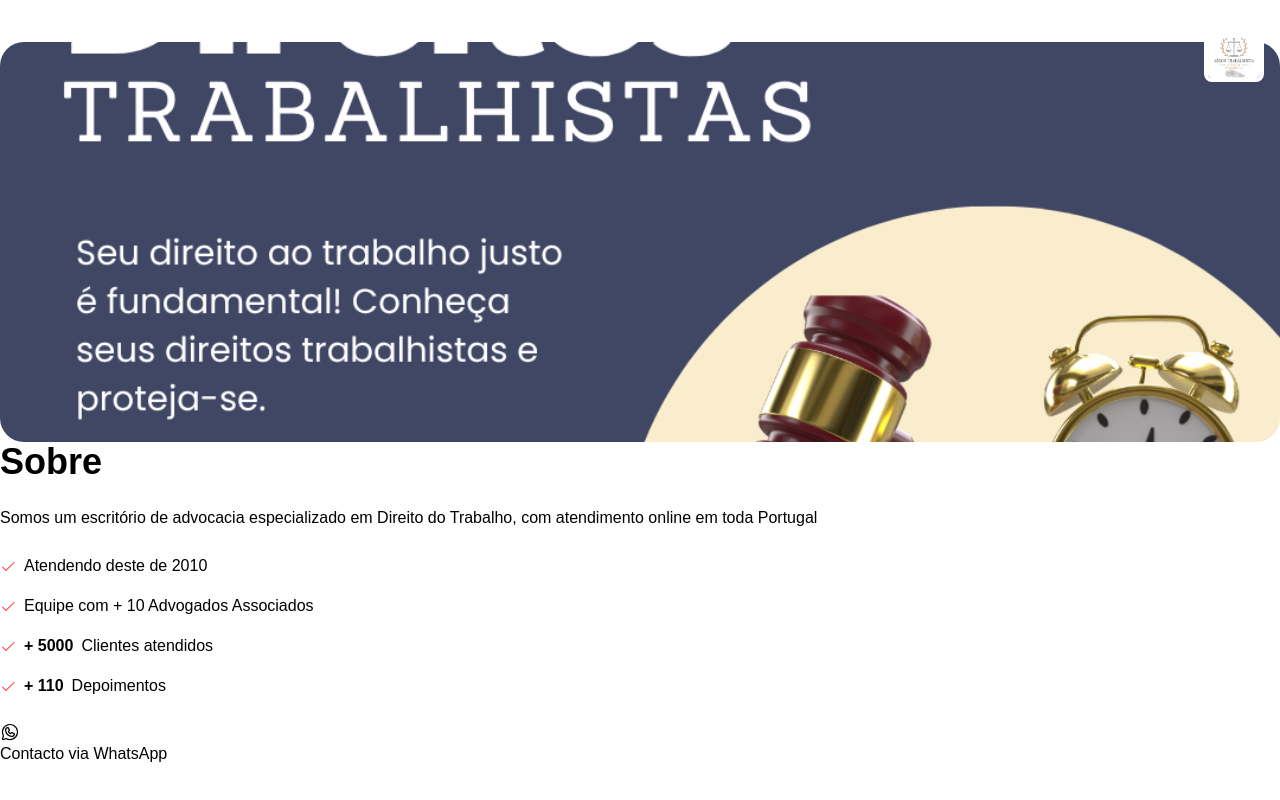
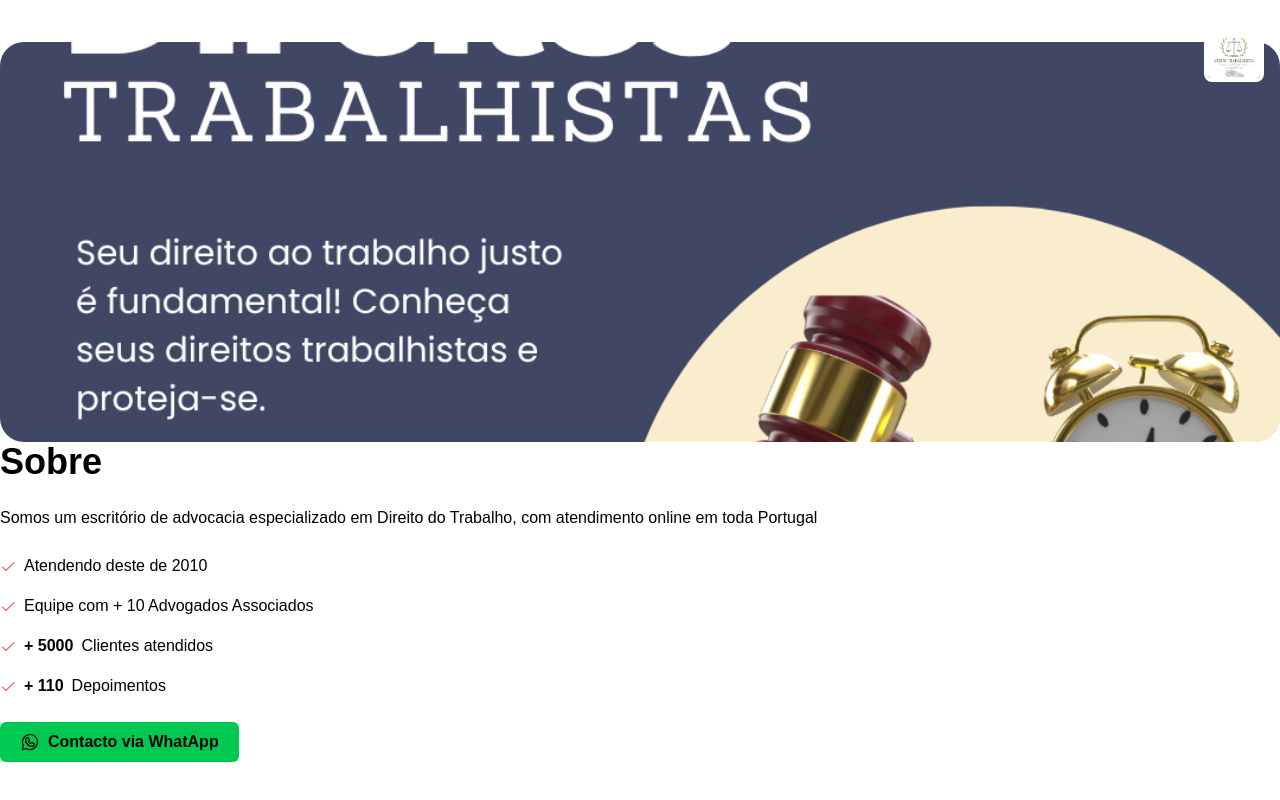
Before and after one commit to Adrianodosanjoos/Anjos-trabalhista, a Next.js app: page / in a window 1280 px wide. Shown: the part 390-1190 px from the top of the page. Built offline with nearby package versions, Linux system fonts and the light colour scheme.

Commit message:
Atualização

```diff
--- a/src/app/_components/about.tsx
+++ b/src/app/_components/about.tsx
@@ -63,9 +63,12 @@ export function About() {
                   </li>
                  </ul>
 
-                 <a href="h#" target="_blank">
-                    <WhatsappLogoIcon className='w-5 h-5' />
-                    Contacto via WhatsApp
+                    <a href="#"
+                    target="_blank"
+                    className="bg-green-500 px-5 py-2 rounded-md font-semibold
+                    flex items-center w-fit gap-2 hover:scale-102 duration-300">
+                        <WhatsappLogoIcon className='w-5 h-5' />
+                        Contacto via WhatApp
                     </a>
             </div>
 
```
